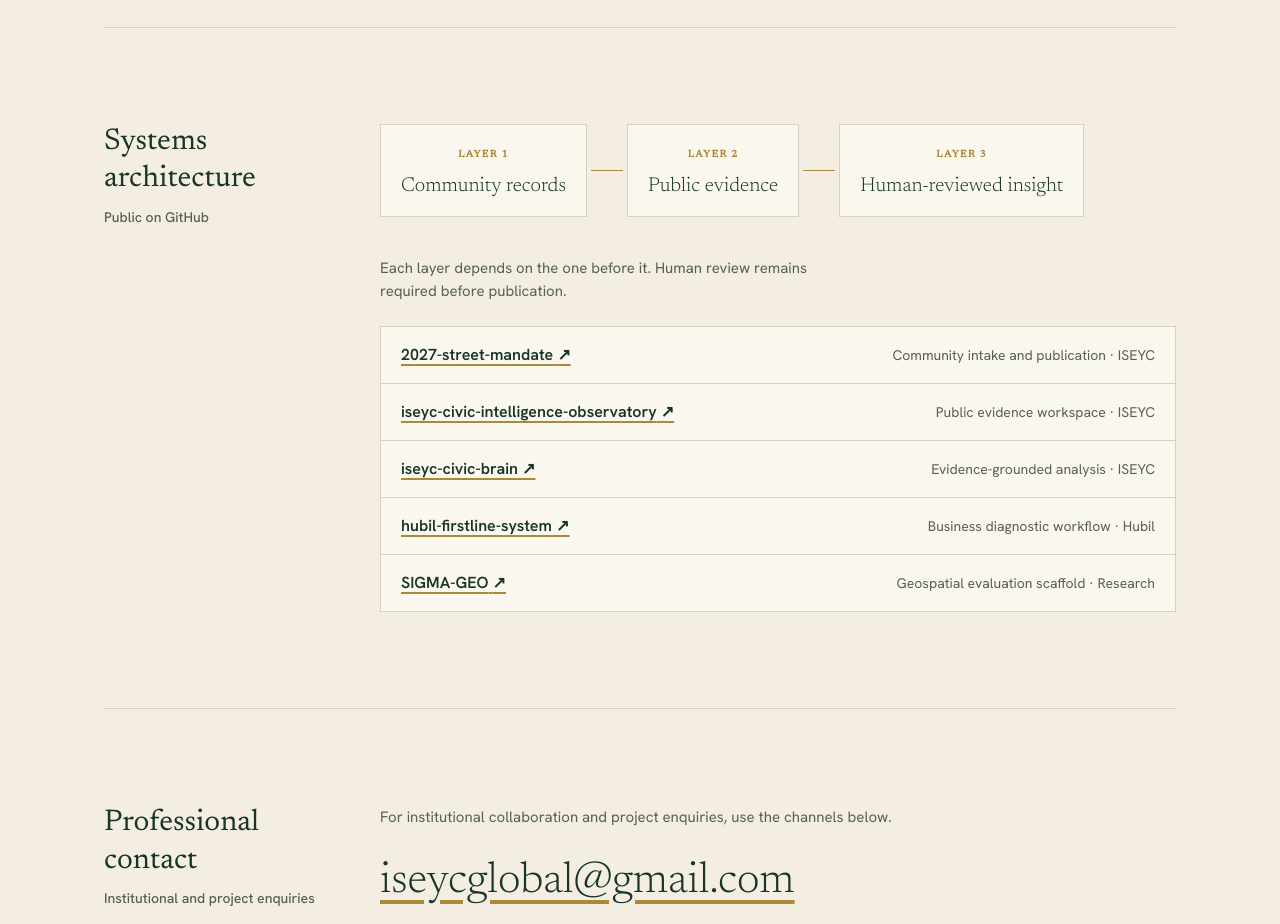
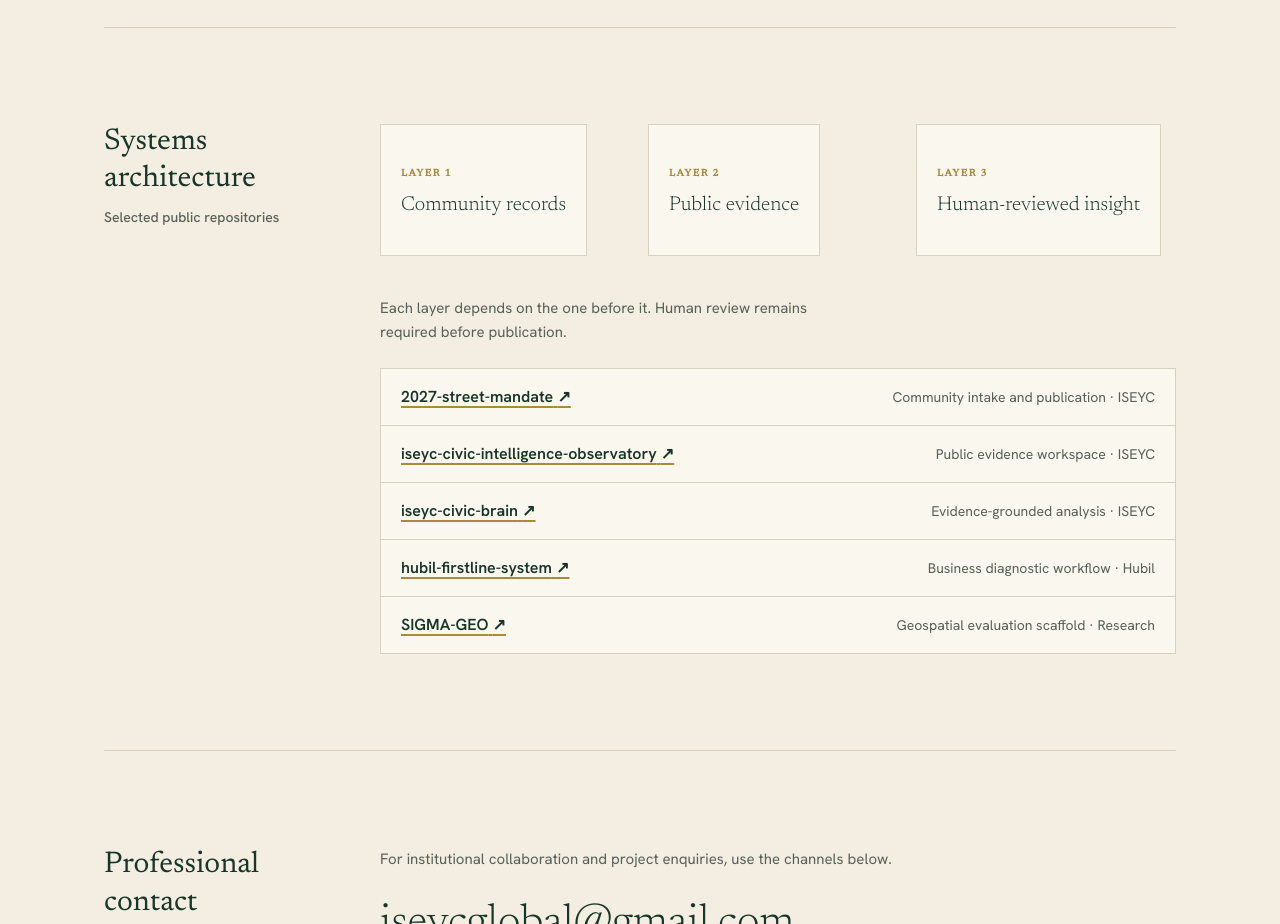
Before and after one commit to mrzulqarnainnadabo/zulqarnain-nadabo, a Next.js app: page / in a window 1280 px wide. Shown: the part 7000-7924 px from the top of the page. Built offline with nearby package versions, Linux system fonts and the light colour scheme.

Commit message:
Refine portfolio design system and editorial direction

```diff
--- a/components/Architecture.jsx
+++ b/components/Architecture.jsx
@@ -3,23 +3,23 @@ import { architecture } from '@/lib/content';
 
 export default function Architecture() {
   return (
-    <Section id="architecture" title="Systems architecture" kicker="Public on GitHub">
+    <Section id="architecture" title="Systems architecture" kicker="Selected public repositories">
       {/* Visual flow */}
-      <div className="mb-10 overflow-x-auto">
+      <div className="mb-8 overflow-x-auto pb-2">
         <ol
           aria-label="Architecture layers"
-          className="flex min-w-max items-stretch gap-0 font-serif text-lg font-light text-forest md:text-xl"
+          className="grid min-w-0 gap-2 sm:grid-cols-3 font-serif text-lg font-light text-forest md:text-xl"
         >
           {architecture.flow.map((step, i) => (
-            <li key={step} className="flex items-center">
-              <div className="flex h-full min-w-[140px] flex-col justify-center border border-rule bg-bone px-5 py-4 text-center md:min-w-[160px]">
+            <li key={step} className="flex min-w-0 items-center">
+              <div className="flex min-h-[112px] min-w-0 flex-col justify-center border border-rule bg-bone px-4 py-4 text-left sm:min-h-[132px] sm:px-5">
                 <span className="mb-1 block text-[10px] font-semibold uppercase tracking-[0.14em] text-gold">
                   Layer {i + 1}
                 </span>
                 <span className="leading-snug">{step}</span>
               </div>
               {i < architecture.flow.length - 1 && (
-                <div aria-hidden="true" className="flex h-full items-center px-1">
+                <div aria-hidden="true" className="hidden">
                   <span className="block h-px w-6 bg-gold md:w-8" />
                 </div>
               )}
@@ -28,7 +28,7 @@ export default function Architecture() {
         </ol>
       </div>
 
-      <p className="mb-6 max-w-[52ch] text-[15px] text-mute">
+      <p className="mb-6 max-w-[52ch] text-[15px] leading-relaxed text-mute">
         Each layer depends on the one before it. Human review remains required before publication.
       </p>
 
```
